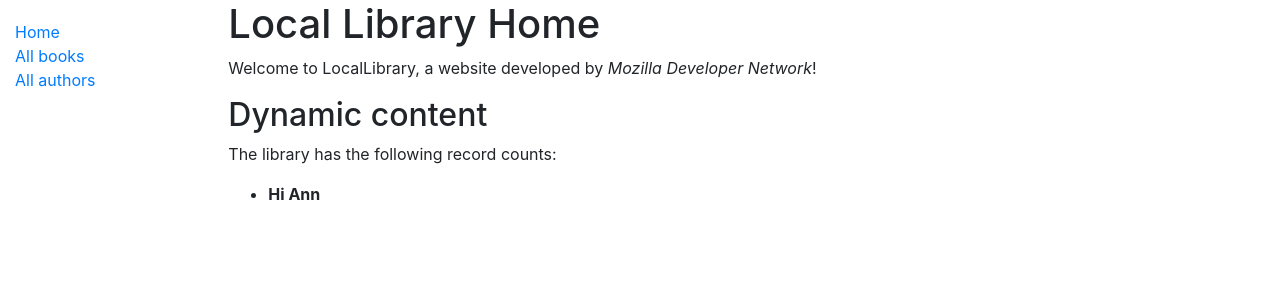
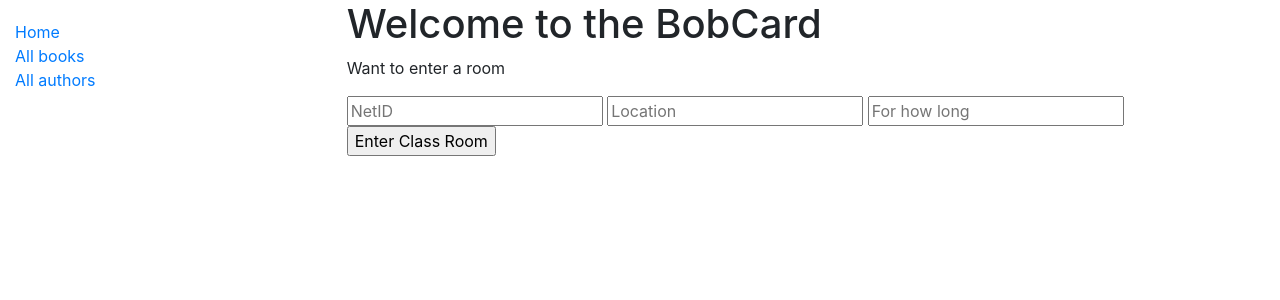
Before and after one commit to gwaldman101/BobCard, a Django app: page /home/ in a window 1280 px wide. Shown: the top 300 px of the page. Run offline with Django 3.2, Linux system fonts and the light colour scheme; some libraries are stand-ins or nearby versions.

Commit message:
working generation

```diff
--- a/bobcard2.0/bobcard/settings.py
+++ b/bobcard2.0/bobcard/settings.py
@@ -38,7 +38,8 @@ INSTALLED_APPS = [
     'django.contrib.messages',
     'django.contrib.staticfiles',
     ### need to add, references config in nyu_bobcard/apps.py
-    'nyu_bobcard.apps.NyuBobcardConfig'
+    'nyu_bobcard.apps.NyuBobcardConfig',
+    'qr_code'
 ]
 
 MIDDLEWARE = [
--- a/bobcard2.0/bobcard/urls.py
+++ b/bobcard2.0/bobcard/urls.py
@@ -30,4 +30,5 @@ urlpatterns = [
     path('admin/', admin.site.urls),
     path('home/', include('nyu_bobcard.urls')),
     path('', RedirectView.as_view(url='/home/', permanent=True))
+
 ] +static(settings.STATIC_URL, document_root=settings.STATIC_ROOT)
--- a/bobcard2.0/nyu_bobcard/templates/index.html
+++ b/bobcard2.0/nyu_bobcard/templates/index.html
@@ -1,11 +1,20 @@
 {% extends "base_generic.html" %}
 
 {% block content %}
-  <h1>Local Library Home</h1>
-  <p>Welcome to LocalLibrary, a website developed by <em>Mozilla Developer Network</em>!</p>
-  <h2>Dynamic content</h2>
-  <p>The library has the following record counts:</p>
-  <ul>
-    <li><strong>Hi {{name}}</strong> </li>
-  </ul>
+
+ <div style="width:800px; margin:0 auto;">
+  <h1>Welcome to the BobCard</h1>
+
+  <p>Want to enter a room</p>
+
+   <form action="code/" method="POST">
+   	{% csrf_token %}
+   	<input type="text" placeholder="NetID" name="id">
+    <input type="text" placeholder="Location" name="location">
+    <input type="text" placeholder="For how long" name="time">
+   <input type="submit"  value="Enter Class Room" />
+ </form>
+
+</div>
+
 {% endblock %}
--- a/bobcard2.0/nyu_bobcard/urls.py
+++ b/bobcard2.0/nyu_bobcard/urls.py
@@ -6,7 +6,9 @@ urlpatterns = [
     path('', views.index, name='index'),
     # note to self has to not start with /
    # http://127.0.0.1:8000/home/hello/252ad920-3066-47f5-a576-f376388545f7
-    path('hello/<uuid:pk>', views.request_access, name='request-access')
+#    path('hello/<uuid:pk>', views.request_access, name='request-access')
+	path('code/', views.request_access, name='code'),
+
 ]
 #http://127.0.0.1:8000/home/hello
 # urlpatterns += [
--- a/bobcard2.0/nyu_bobcard/views.py
+++ b/bobcard2.0/nyu_bobcard/views.py
@@ -4,10 +4,14 @@ from django.views import generic
 from django import forms
 from django.shortcuts import get_object_or_404
 import datetime
+from django.shortcuts import render
+from qr_code.qrcode.utils import QRCodeOptions
 # Create your views here.
 from .forms import RequestAccessForm
 def index(request):
+
     """View function for home page of site."""
+    print("I am here")
     name = "Ann"
     return render(request,
      'index.html',
@@ -28,47 +32,65 @@ def index(request):
 # trigger on when datetime.now() = requested + entry_time
 # pub/sub
 
-def request_access(request, pk):
+def request_access(request):
     """View function for renewing a specific StudentEntry by librarian."""
-    student_entry = get_object_or_404(StudentEntry, pk = pk)
+    # student_entry = get_object_or_404(StudentEntry, pk = pk)
+    print("we made it,yayy")
+    context = dict(
+        my_options=QRCodeOptions(size='t', border=6, error_correction='L'),
+    )
 
+    name = request.POST.get("id")
+    location = request.POST.get("location")
+    time = request.POST.get("time")
     # If this is a POST request then process the Form data
-    if request.method == 'POST':
+    # if request.method == 'POST':
+    #     print("heyyyyyyyyyy")
+    #     # Create a form instance and populate it with data from the request (binding):
+    #     form = RequestAccessForm(request.POST)
+    #     # key , value, location time,
+    #     #take last location
 
-        # Create a form instance and populate it with data from the request (binding):
-        form = RequestAccessForm(request.POST)
-        # key , value, location time,
-        #take last location
+    #     # Check if the form is valid:
+    #         # process the data in form.cleaned_data as required (here we just write it to the model due_back field)
+    #     student_entry.requested_location = form.cleaned_data['requested_location']
+    #     student_entry.requested_time = form.cleaned_data['requested_time']
 
-        # Check if the form is valid:
-            # process the data in form.cleaned_data as required (here we just write it to the model due_back field)
-        student_entry.requested_location = form.cleaned_data['requested_location']
-        student_entry.requested_time = form.cleaned_data['requested_time']
+    #     #save ti redus
+    #     #qr-> db, not present then insert, if present, then authorized = true, a
+    #     # authorized
+    #         # if authorized then don't save, else save;
+    #         # reading
+    #         # directly write a query with \timing
 
-        #save ti redus
-        #qr-> db, not present then insert, if present, then authorized = true, a
-        # authorized
-            # if authorized then don't save, else save;
-            # reading
-            # directly write a query with \timing
+    #     student_entry.save()
 
-        student_entry.save()
+    #         # redirect to a new URL:
+    #     return HttpResponseRedirect(reverse('') )
+    # else:
+    #     proposed_date = datetime.date.today() + datetime.timedelta(days=3)
+    #     form = RequestAccessForm(initial={'requested_location': 'Bobst','requested_time':proposed_date })
+    return render(request,
+     'request_access.html',context={
+         'name': name
+     } )
 
-            # redirect to a new URL:
-        return HttpResponseRedirect(reverse('') )
-    else:
-        proposed_date = datetime.date.today() + datetime.timedelta(days=3)
-        form = RequestAccessForm(initial={'requested_location': 'Bobst','requested_time':proposed_date })
+    # # If this is a GET (or any other method) create the default form
+
+    # context = {
+    #     'form': form,
+    #     'student_entry': student_entry,
+    # }
 
 
-    # If this is a GET (or any other method) create the default form
+def myview(request):
+    # Build context for rendering QR codes.
 
-    context = {
-        'form': form,
-        'student_entry': student_entry,
-    }
 
-    return render(request, 'home/request_access.html', {'form': form, 'student_entry':student_entry})
+
+
+
+    return render(request, 'home/index.html', {'form': form, 'student_entry':student_entry}, context=context)
 
 
 # class AuthorizePage(forms.Form):
--- a/bobcard2.0/requirements.txt
+++ b/bobcard2.0/requirements.txt
@@ -2,3 +2,4 @@ Django==2.1.3
 wheel==0.32.3
 gunicorn==19.9.0
 psycopg2==2.7.6.1
+django-qr-code
```
Also changed, not shown: bobcard2.0/nyu_bobcard/templates/request_access.html (+4 -12 lines).
